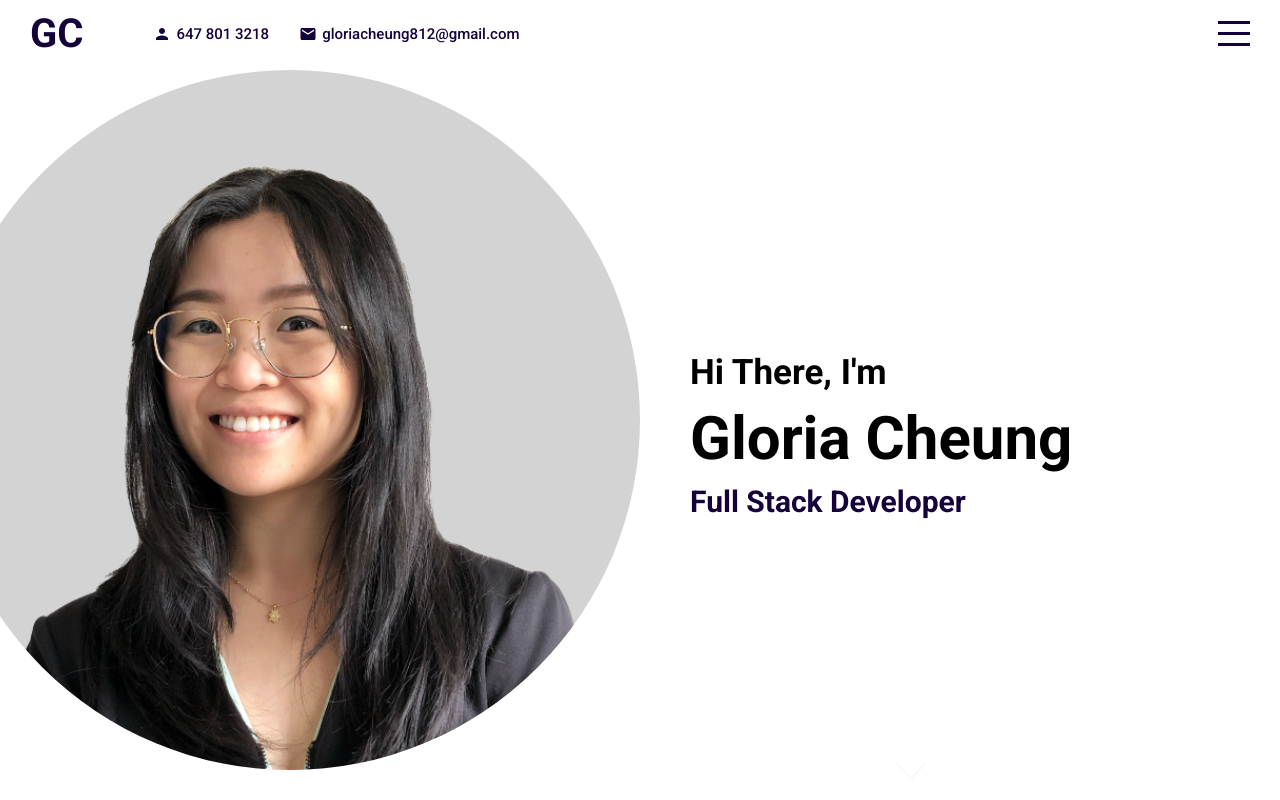
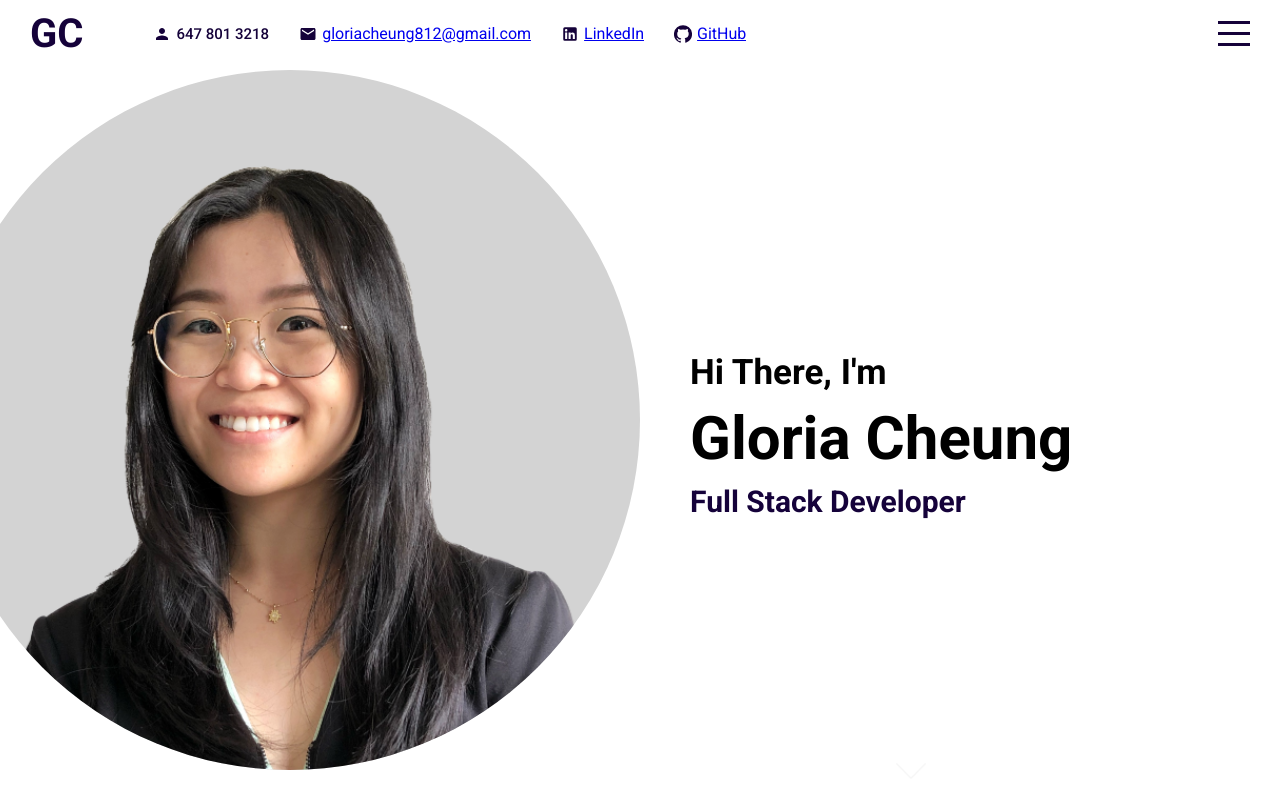
Before and after one commit to gloria-cheung/portfolio, a React (Create React App) app: page / in a window 1280 px wide. Built offline with nearby package versions, Linux system fonts and the light colour scheme.

Commit message:
add github and linkedin links on topbar

```diff
--- a/src/components/topbar/Topbar.jsx
+++ b/src/components/topbar/Topbar.jsx
@@ -1,4 +1,4 @@
-import { Person, Mail } from "@material-ui/icons";
+import { Person, Mail, LinkedIn, GitHub } from "@material-ui/icons";
 import "./Topbar.scss";
 
 export default function Topbar(props) {
@@ -19,7 +19,17 @@ export default function Topbar(props) {
           </div>
           <div className="itemContainer">
             <Mail className="icon" />
-            <span>gloriacheung812@gmail.com</span>
+            <a href="mailto:gloriacheung812@gmail.com">
+              gloriacheung812@gmail.com
+            </a>
+          </div>
+          <div className="itemContainer">
+            <LinkedIn className="icon" />
+            <a href="http://www.linkedin.com/in/gloria-cheung">LinkedIn</a>
+          </div>
+          <div className="itemContainer">
+            <GitHub className="icon" />
+            <a href="http://www.github.com/gloria-cheung">GitHub</a>
           </div>
         </div>
 
```
